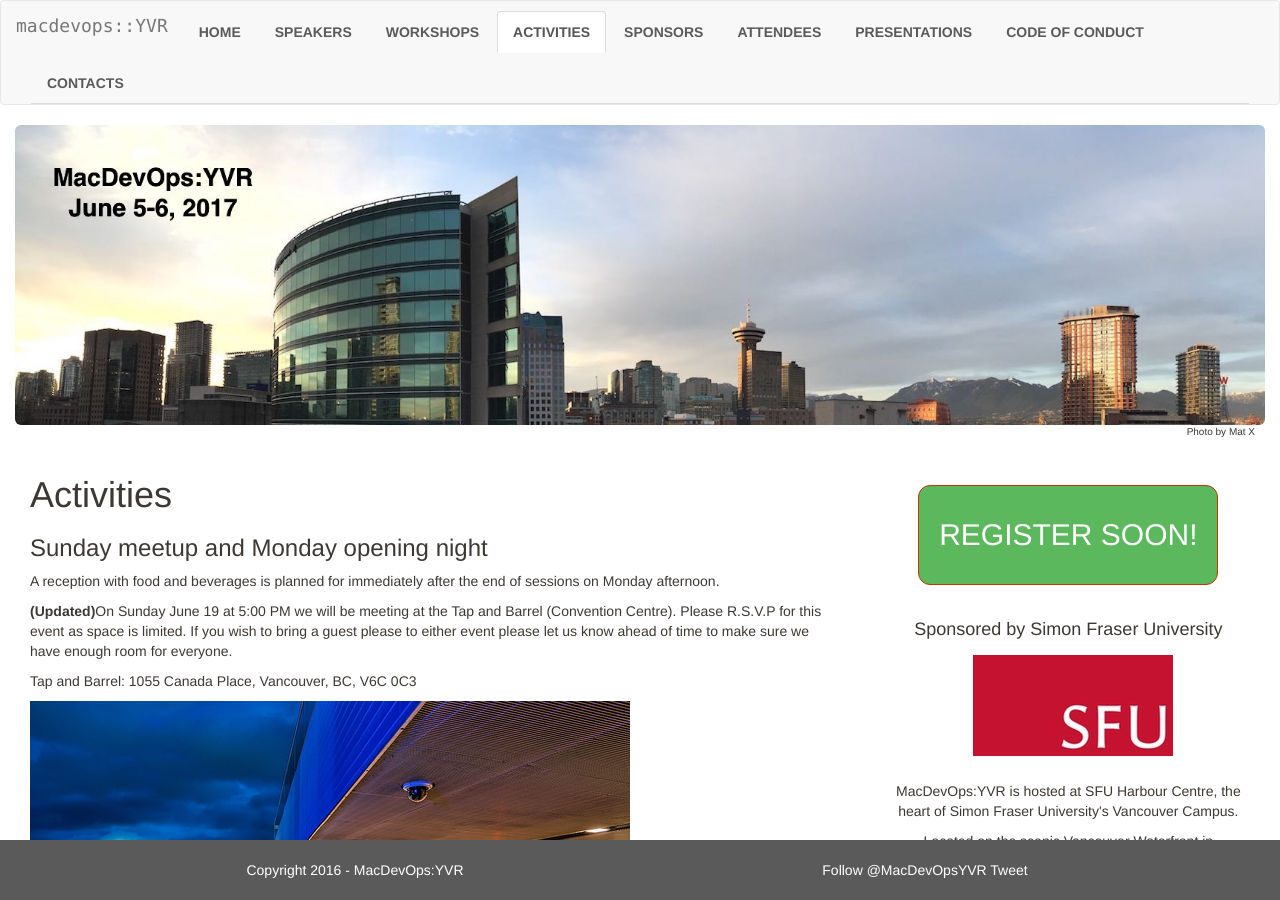
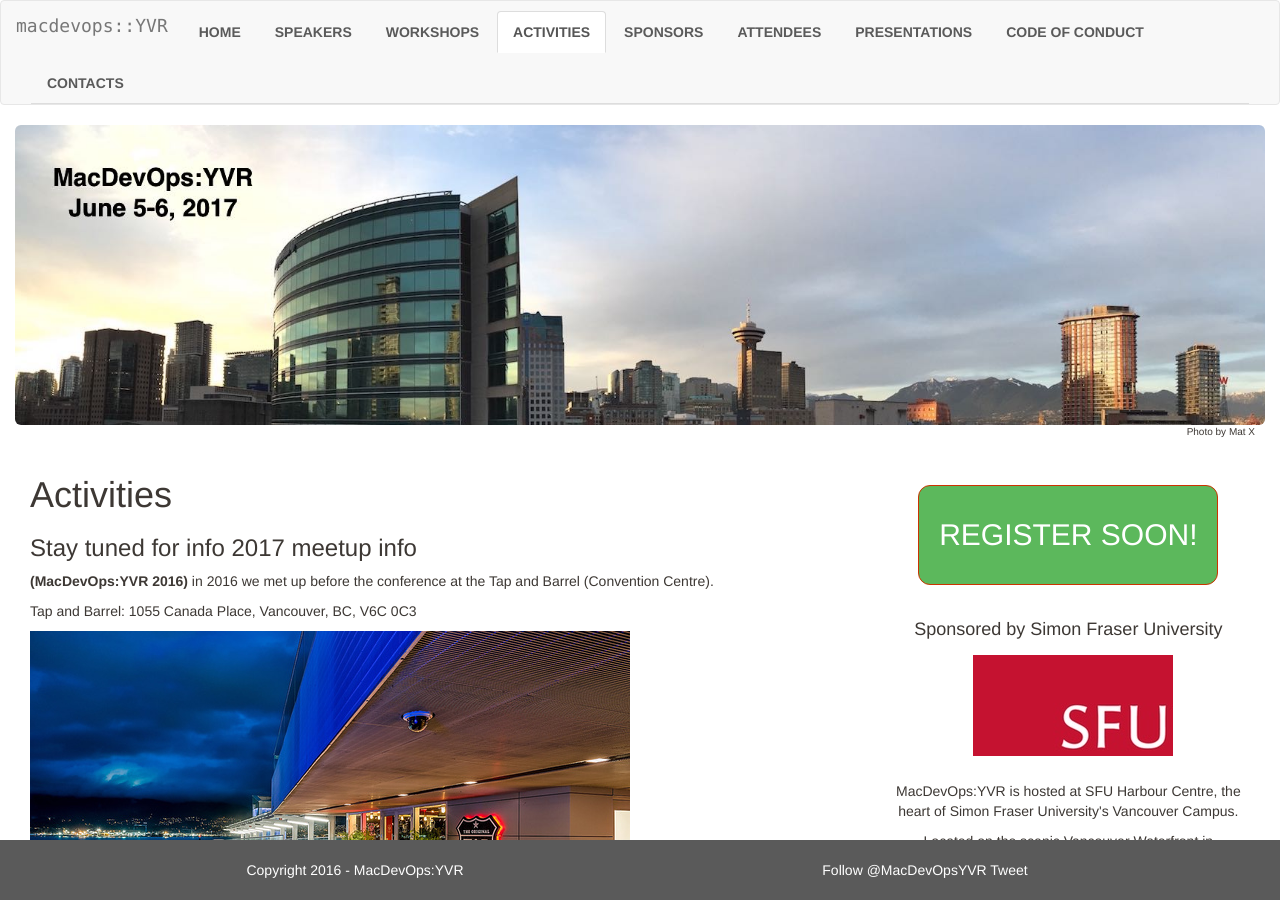
Before and after one commit to macdevopsyvr/macdevopsyvr.github.io, a Jekyll site: the page built from activities/index.md, in a window 1280 px wide and 900 px high. Built offline with Jekyll 4.4.1, drawn with Linux system fonts in a browser that asks for light colours; comment, search, counter and statistics services are not loaded.

Commit message:
Updated 2016 activities
2016. Updates.

```diff
--- a/activities/index.md
+++ b/activities/index.md
@@ -7,13 +7,11 @@
 # Activities
 
 <p class="lead">
-<h3>Sunday meetup and Monday opening night</h3>
+<h3>Stay tuned for info 2017 meetup info</h3>
 
-<p>A reception with food and beverages is planned for immediately after the end of sessions on Monday afternoon.</p>
 
-<p><b>(Updated)</b>On Sunday June 19 at 5:00 PM we will be meeting at the Tap and Barrel (Convention Centre). Please R.S.V.P for this event as space is limited.
+<p><b>(MacDevOps:YVR 2016)</b> in 2016 we met up before the conference at the Tap and Barrel (Convention Centre).
 
-If you wish to bring a guest please to either event please let us know ahead of time to make sure we have enough room for everyone.
 </p>
 <p>Tap and Barrel: 1055 Canada Place, Vancouver, BC, V6C 0C3</p>
 <p>
```
